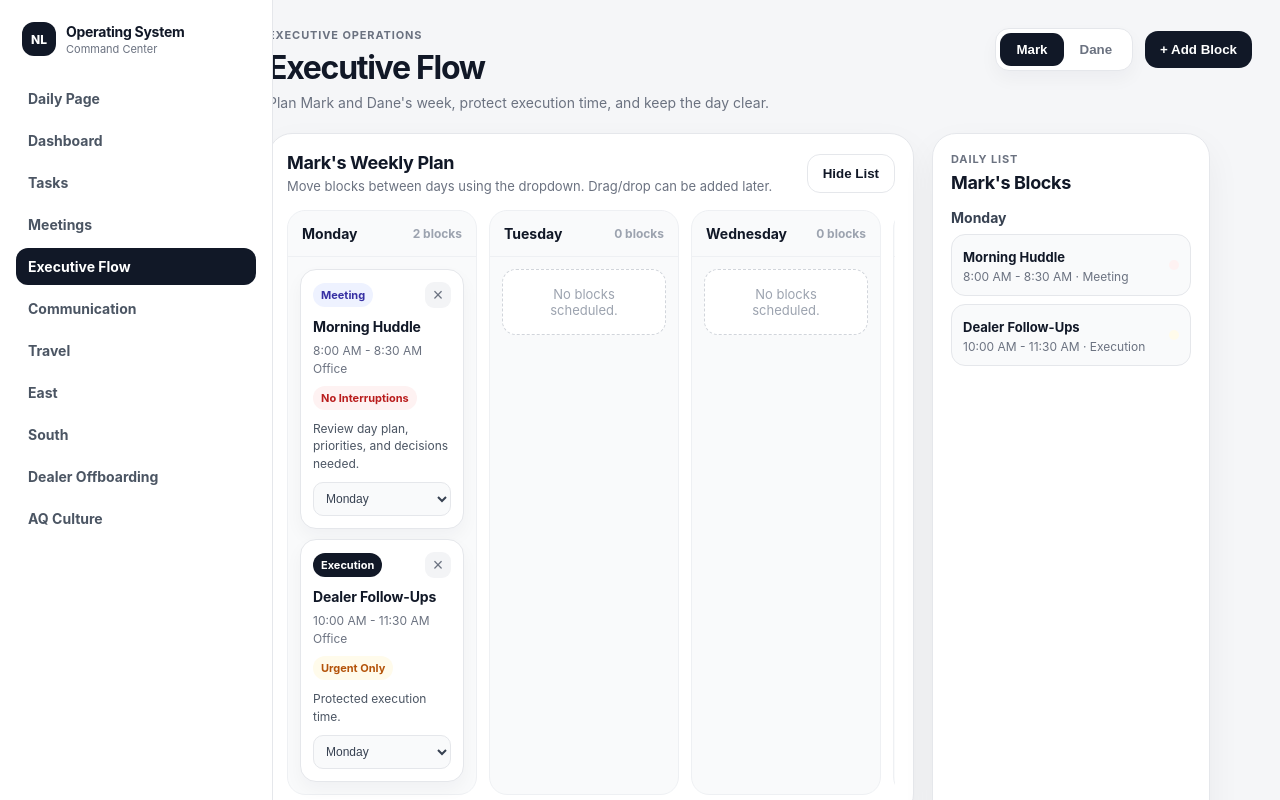
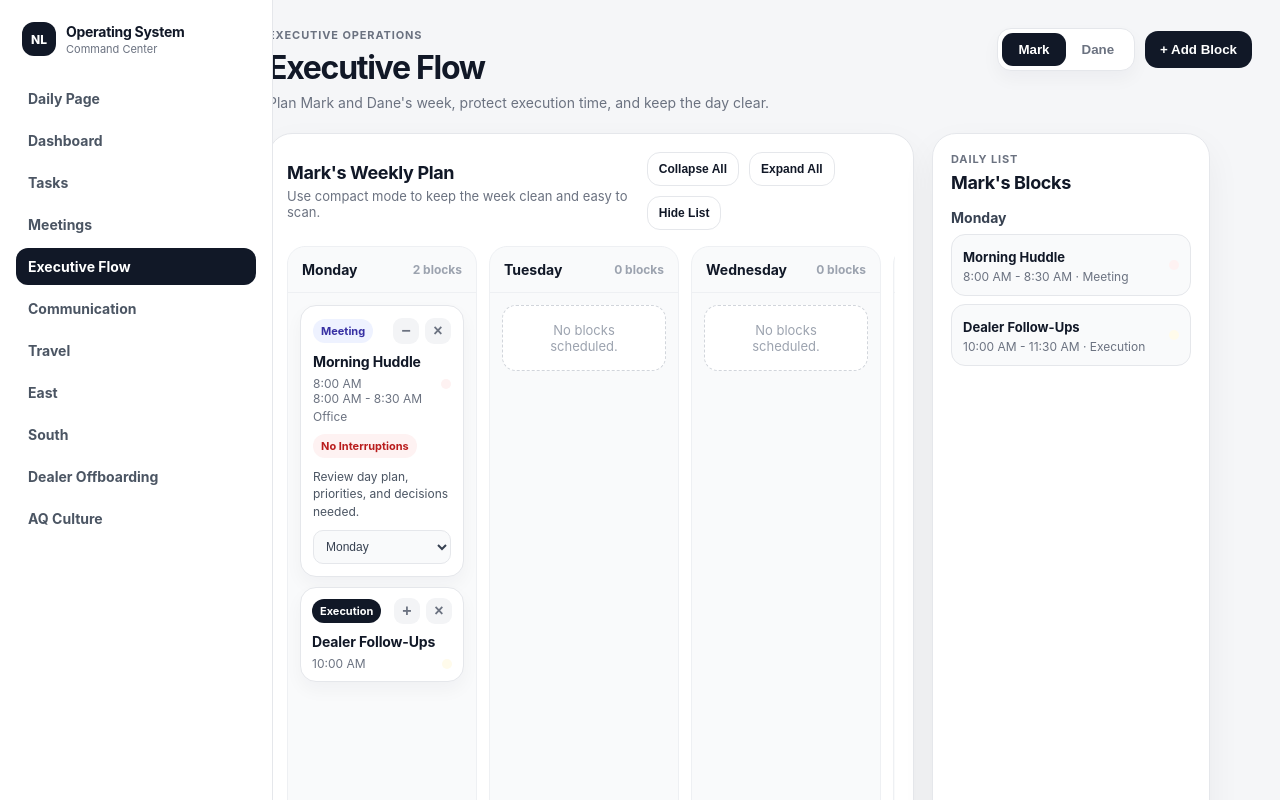
Before and after one commit to nikitaline-code/nl-operating-system, a Next.js app: page /executive-flow in a window 1280 px wide. Shown: the top 800 px of the page. Built offline with nearby package versions, Linux system fonts and the light colour scheme.

Commit message:
Update executive-flow.js

```diff
--- a/pages/executive-flow.js
+++ b/pages/executive-flow.js
@@ -14,6 +14,7 @@ const starterItems = [
     location: "Office",
     interruptions: "No Interruptions",
     notes: "Review day plan, priorities, and decisions needed.",
+    collapsed: false,
   },
   {
     id: "2",
@@ -26,6 +27,7 @@ const starterItems = [
     location: "Office",
     interruptions: "Urgent Only",
     notes: "Protected execution time.",
+    collapsed: true,
   },
   {
     id: "3",
@@ -38,6 +40,7 @@ const starterItems = [
     location: "Office",
     interruptions: "Open",
     notes: "Review weekly priorities and key follow-ups.",
+    collapsed: true,
   },
 ];
 
@@ -71,6 +74,7 @@ export default function ExecutiveFlow() {
         ...newItem,
         id: String(Date.now()),
         owner: selectedOwner,
+        collapsed: false,
       },
     ]);
 
@@ -95,12 +99,31 @@ export default function ExecutiveFlow() {
   function moveItem(id, newDay) {
     setItems(
       items.map((item) =>
-        item.id === id
-          ? {
-              ...item,
-              day: newDay,
+        item.id === id ? { ...item, day: newDay } : item
+      )
+    );
   }
-          : item
+
+  function toggleCollapse(id) {
+    setItems(
+      items.map((item) =>
+        item.id === id ? { ...item, collapsed: !item.collapsed } : item
+      )
+    );
+  }
+
+  function expandAll() {
+    setItems(
+      items.map((item) =>
+        item.owner === selectedOwner ? { ...item, collapsed: false } : item
+      )
+    );
+  }
+
+  function collapseAll() {
+    setItems(
+      items.map((item) =>
+        item.owner === selectedOwner ? { ...item, collapsed: true } : item
       )
     );
   }
@@ -126,8 +149,7 @@ export default function ExecutiveFlow() {
           <p className="eyebrow">Executive Operations</p>
           <h1>Executive Flow</h1>
           <p className="subtext">
-            Plan Mark and Dane&apos;s week, protect execution time, and keep the
-            day clear.
+            Plan Mark and Dane&apos;s week, protect execution time, and keep the day clear.
           </p>
         </div>
 
@@ -283,18 +305,23 @@ export default function ExecutiveFlow() {
           <div className="calendarTop">
             <div>
               <h2>{selectedOwner}&apos;s Weekly Plan</h2>
-              <p>
-                Move blocks between days using the dropdown. Drag/drop can be
-                added later.
-              </p>
+              <p>Use compact mode to keep the week clean and easy to scan.</p>
             </div>
 
+            <div className="calendarActions">
+              <button className="secondaryBtn small" onClick={collapseAll}>
+                Collapse All
+              </button>
+              <button className="secondaryBtn small" onClick={expandAll}>
+                Expand All
+              </button>
               <button
-              className="secondaryBtn"
+                className="secondaryBtn small"
                 onClick={() => setSidebarOpen(!sidebarOpen)}
               >
                 {sidebarOpen ? "Hide List" : "Show List"}
               </button>
+            </div>
           </div>
 
           <div className="calendarGrid">
@@ -314,11 +341,23 @@ export default function ExecutiveFlow() {
                     )}
 
                     {dayItems.map((item) => (
-                      <article key={item.id} className="scheduleCard">
+                      <article
+                        key={item.id}
+                        className={`scheduleCard ${item.collapsed ? "collapsed" : ""}`}
+                      >
                         <div className="cardTop">
                           <span className={`typeBadge ${getTypeClass(item.type)}`}>
                             {item.type}
                           </span>
+
+                          <div className="cardBtns">
+                            <button
+                              className="miniBtn"
+                              onClick={() => toggleCollapse(item.id)}
+                              title={item.collapsed ? "Expand" : "Collapse"}
+                            >
+                              {item.collapsed ? "+" : "−"}
+                            </button>
                             <button
                               className="deleteBtn"
                               onClick={() => deleteItem(item.id)}
@@ -326,9 +365,21 @@ export default function ExecutiveFlow() {
                               ×
                             </button>
                           </div>
+                        </div>
 
                         <h4>{item.title}</h4>
 
+                        <div className="compactMeta">
+                          <span>{item.start || "Time TBD"}</span>
+                          <span
+                            className={`statusDot ${getInterruptionClass(
+                              item.interruptions
+                            )}`}
+                          />
+                        </div>
+
+                        {!item.collapsed && (
+                          <>
                             <div className="meta">
                               <span>
                                 {item.start || "Time TBD"}
@@ -356,6 +407,8 @@ export default function ExecutiveFlow() {
                                 <option key={moveDay}>{moveDay}</option>
                               ))}
                             </select>
+                          </>
+                        )}
                       </article>
                     ))}
                   </div>
@@ -455,7 +508,7 @@ export default function ExecutiveFlow() {
         }
 
         h4 {
-          margin: 10px 0 8px;
+          margin: 9px 0 6px;
           font-size: 14px;
           font-weight: 700;
           letter-spacing: -0.01em;
@@ -467,10 +520,12 @@ export default function ExecutiveFlow() {
           font-size: 14px;
         }
 
-        .headerActions {
+        .headerActions,
+        .calendarActions {
           display: flex;
           align-items: center;
-          gap: 12px;
+          gap: 10px;
+          flex-wrap: wrap;
         }
 
         .ownerToggle {
@@ -505,6 +560,11 @@ export default function ExecutiveFlow() {
           font-weight: 700;
           cursor: pointer;
           transition: 0.15s ease;
+        }
+
+        .secondaryBtn.small {
+          padding: 9px 11px;
+          font-size: 12px;
         }
 
         .primaryBtn {
@@ -605,6 +665,11 @@ export default function ExecutiveFlow() {
           border-radius: 16px;
           padding: 12px;
           box-shadow: 0 8px 18px rgba(15, 23, 42, 0.04);
+          transition: 0.15s ease;
+        }
+
+        .scheduleCard.collapsed {
+          padding: 10px 11px;
         }
 
         .scheduleCard:hover {
@@ -615,6 +680,12 @@ export default function ExecutiveFlow() {
           display: flex;
           justify-content: space-between;
           align-items: center;
+          gap: 8px;
+        }
+
+        .cardBtns {
+          display: flex;
+          gap: 6px;
         }
 
         .typeBadge,
@@ -668,7 +739,8 @@ export default function ExecutiveFlow() {
         }
 
         .deleteBtn,
-        .iconBtn {
+        .iconBtn,
+        .miniBtn {
           border: 0;
           background: #f3f4f6;
           color: #6b7280;
@@ -676,14 +748,34 @@ export default function ExecutiveFlow() {
           height: 26px;
           border-radius: 9px;
           cursor: pointer;
-          font-size: 18px;
+          font-size: 16px;
           line-height: 1;
+          font-weight: 800;
         }
 
         .deleteBtn:hover,
-        .iconBtn:hover {
+        .iconBtn:hover,
+        .miniBtn:hover {
           background: #e5e7eb;
           color: #111827;
+        }
+
+        .compactMeta {
+          display: flex;
+          align-items: center;
+          justify-content: space-between;
+          gap: 8px;
+          color: #6b7280;
+          font-size: 12px;
+        }
+
+        .statusDot,
+        .dot {
+          width: 10px;
+          height: 10px;
+          border-radius: 999px;
+          flex-shrink: 0;
+          padding: 0;
         }
 
         .meta {
@@ -764,14 +856,6 @@ export default function ExecutiveFlow() {
           margin: 3px 0 0;
           color: #6b7280;
           font-size: 12px;
-        }
-
-        .dot {
-          width: 10px;
-          height: 10px;
-          border-radius: 999px;
-          flex-shrink: 0;
-          padding: 0;
         }
 
         .modalBackdrop {
@@ -866,8 +950,10 @@ export default function ExecutiveFlow() {
             padding: 18px;
           }
 
-          .header {
+          .header,
+          .calendarTop {
             flex-direction: column;
+            align-items: flex-start;
           }
 
           .headerActions {
```
Lines whose indentation alone changed are shown as unchanged.
